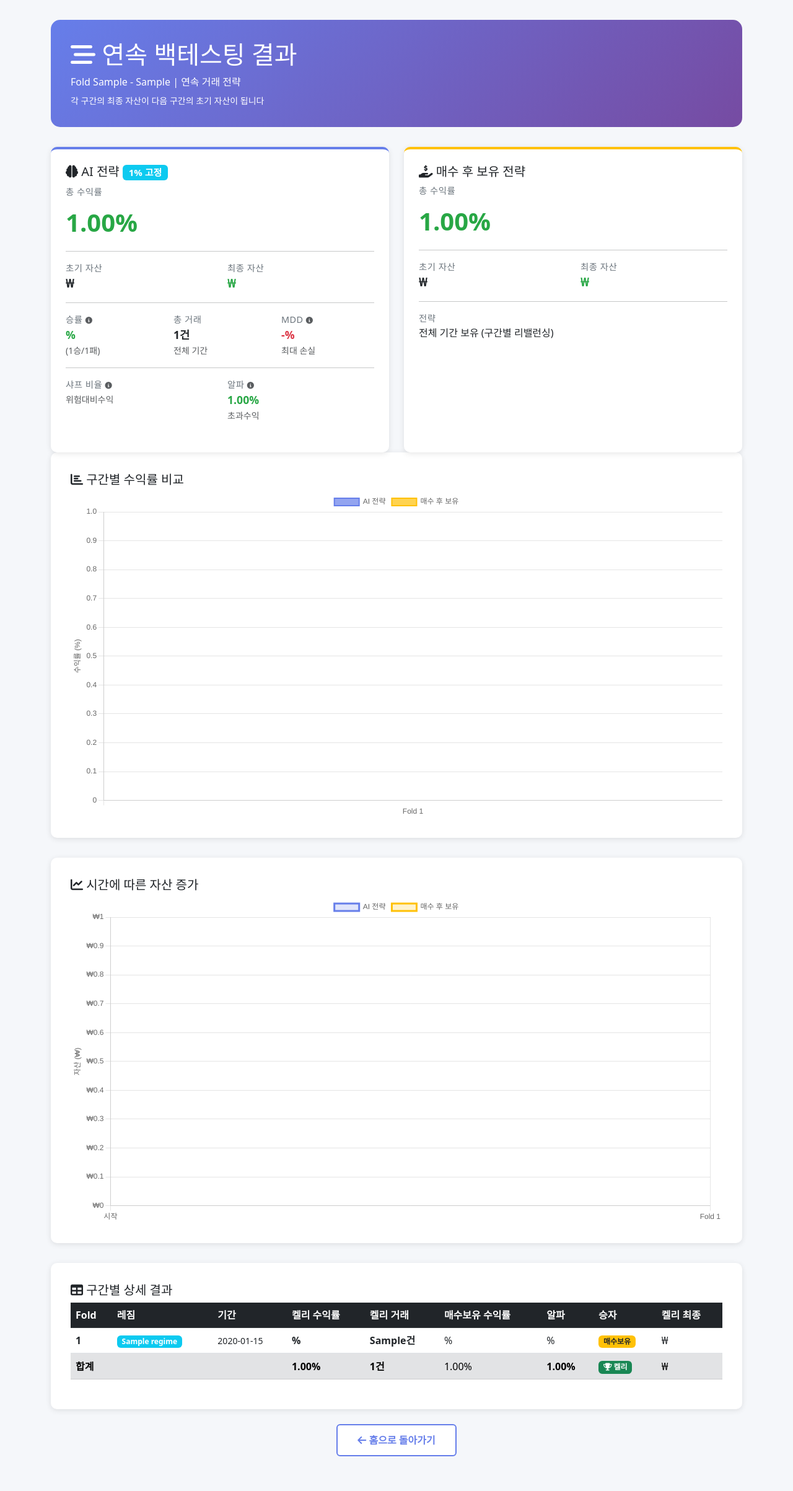
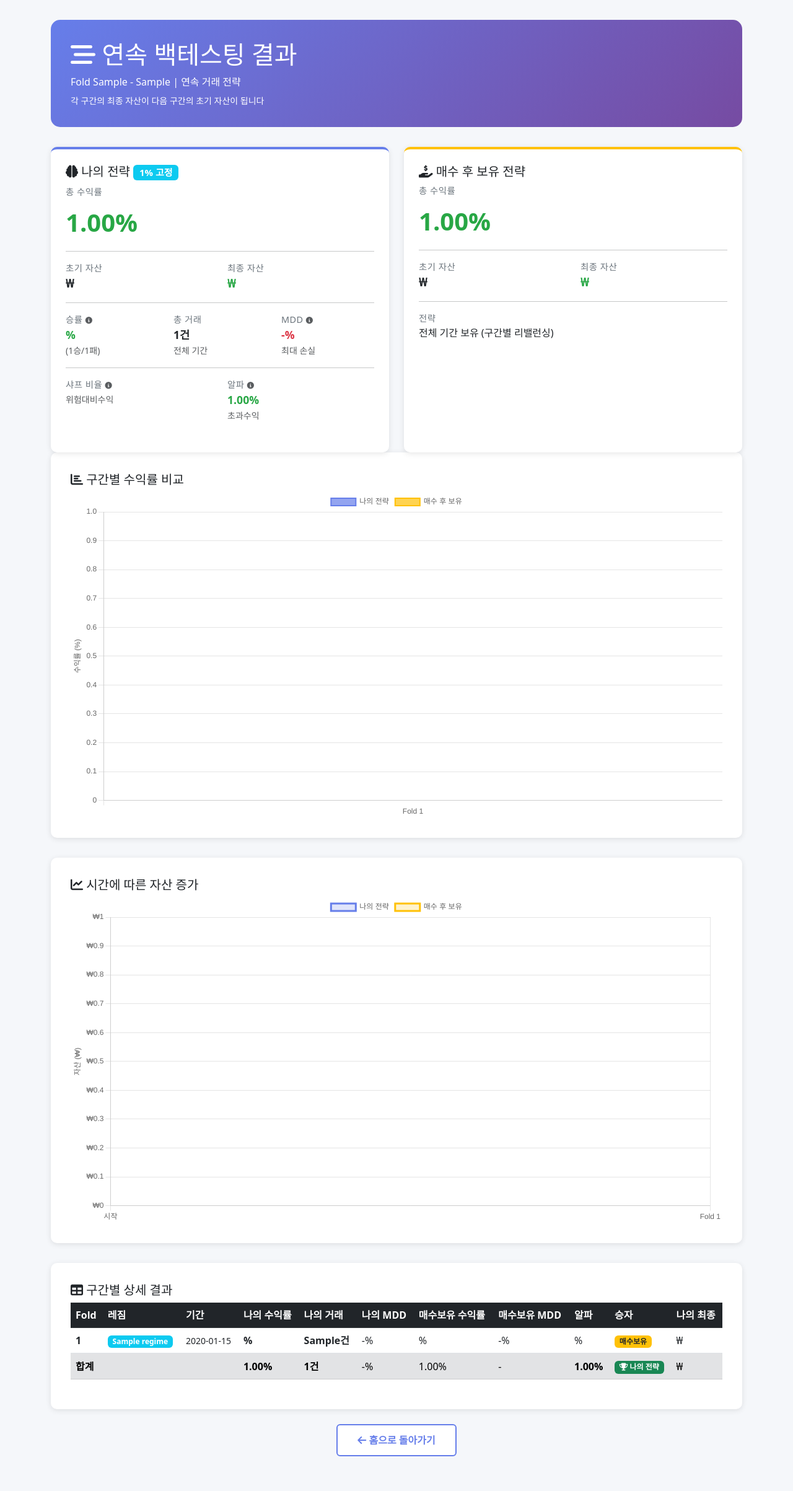
Before and after one commit to invigoworks-knu/engine, a Spring app: template src/main/resources/templates/result-sequential.html in a window 1280 px wide. Shown: the whole page at 62% size. Run offline with Thymeleaf, Linux system fonts and the light colour scheme; the template is opened without the code that fills it: most values are stand-ins (such as "Sample title", 1, 10 or a date in 2020); data that the repository does not hold is empty; some libraries are stand-ins or nearby versions.

Commit message:
fix: 연속 백테스팅 MDD 계산 오류 수정 및 전략 명칭 변경
주요 변경사항:
1. 전략 명칭 변경: 'AI 전략' → '나의 전략'
   - 고정 포지션 비율 사용 시 Kelly Criterion이 아니므로 더 적절한 명칭으로 변경
   - result.html, result-sequential.html의 모든 레이블 및 차트 변경

2. 연속 백테스팅 MDD 계산 버그 수정
   - 문제: allCapitalHistory가 fold 경계값만 저장하여 fold 내 거래의 손실을 반영하지 못함
   - 해결: BacktestResponse.KellyStrategyResult에 capitalHistory 필드 추가 (@JsonIgnore)
   - runSequentialBacktest()에서 각 fold의 전체 자본 이력을 수집하여 정확한 MDD 계산

3. Fold별 MDD 표시 추가
   - SequentialBacktestResponse.FoldResult에 kellyMdd, buyHoldMdd 필드 추가
   - 연속 백테스팅 결과 테이블에 fold별 MDD 컬럼 추가
   - 전체 MDD(overallMaxDrawdown)와 fold별 MDD를 모두 표시하여 상세 분석 가능

이제 연속 백테스팅에서 승률이 63%이지만 MDD가 0%로 표시되던 문제가 해결됨

```diff
--- a/src/main/java/com/coinreaders/engine/application/backtest/dto/BacktestResponse.java
+++ b/src/main/java/com/coinreaders/engine/application/backtest/dto/BacktestResponse.java
@@ -1,9 +1,11 @@
 package com.coinreaders.engine.application.backtest.dto;
 
+import com.fasterxml.jackson.annotation.JsonIgnore;
 import lombok.*;
 
 import java.math.BigDecimal;
 import java.time.LocalDate;
+import java.util.List;
 
 @Getter
 @Setter
@@ -47,6 +49,10 @@ public class BacktestResponse {
         private BigDecimal kellyFraction; // 켈리 비율 (F)
         private BigDecimal maxDrawdown; // 최대 낙폭 (%)
         private BigDecimal sharpeRatio; // 샤프 비율 (선택)
+
+        // 내부용: 연속 백테스팅 MDD 계산을 위한 자본 이력 (API 응답에는 포함되지 않음)
+        @JsonIgnore
+        private List<BigDecimal> capitalHistory;
     }
 
     @Getter
--- a/src/main/java/com/coinreaders/engine/application/backtest/dto/SequentialBacktestResponse.java
+++ b/src/main/java/com/coinreaders/engine/application/backtest/dto/SequentialBacktestResponse.java
@@ -64,11 +64,13 @@ public class SequentialBacktestResponse {
         private BigDecimal kellyFinalCapital;
         private BigDecimal kellyReturnPct;
         private Integer kellyTrades; // 거래 횟수
+        private BigDecimal kellyMdd; // 최대 낙폭 (%)
 
         // Buy & Hold 전략
         private BigDecimal buyHoldInitialCapital;
         private BigDecimal buyHoldFinalCapital;
         private BigDecimal buyHoldReturnPct;
+        private BigDecimal buyHoldMdd; // 최대 낙폭 (%)
 
         // 비교
         private BigDecimal alpha;
--- a/src/main/resources/templates/result-sequential.html
+++ b/src/main/resources/templates/result-sequential.html
@@ -102,7 +102,7 @@
         <div class="row">
             <div class="col-md-6">
                 <div class="stat-card kelly-card">
-                    <h5><i class="fas fa-brain"></i> AI 전략
+                    <h5><i class="fas fa-brain"></i> 나의 전략
                         <span th:if="${positionSizePercent != null}" class="badge bg-info">[[${positionSizePercent}]]% 고정</span>
                         <span th:if="${positionSizePercent == null}" class="badge bg-primary">켈리 자동</span>
                     </h5>
@@ -248,12 +248,14 @@
                             <th>Fold</th>
                             <th>레짐</th>
                             <th>기간</th>
-                            <th>켈리 수익률</th>
-                            <th>켈리 거래</th>
+                            <th>나의 수익률</th>
+                            <th>나의 거래</th>
+                            <th>나의 MDD</th>
                             <th>매수보유 수익률</th>
+                            <th>매수보유 MDD</th>
                             <th>알파</th>
                             <th>승자</th>
-                            <th>켈리 최종</th>
+                            <th>나의 최종</th>
                         </tr>
                     </thead>
                     <tbody>
@@ -272,15 +274,21 @@
                             <td>
                                 <strong>[[${fold.kellyTrades}]]건</strong>
                             </td>
+                            <td class="negative">
+                                -[[${#numbers.formatDecimal(fold.kellyMdd, 1, 2)}]]%
+                            </td>
                             <td th:class="${fold.buyHoldReturnPct >= 0 ? 'positive' : 'negative'}">
                                 [[${#numbers.formatDecimal(fold.buyHoldReturnPct, 1, 2)}]]%
+                            </td>
+                            <td class="negative">
+                                -[[${#numbers.formatDecimal(fold.buyHoldMdd, 1, 2)}]]%
                             </td>
                             <td th:class="${fold.alpha >= 0 ? 'positive' : 'negative'}">
                                 [[${#numbers.formatDecimal(fold.alpha, 1, 2)}]]%
                             </td>
                             <td>
                                 <span th:if="${fold.winner == 'KELLY'}" class="badge bg-success">
-                                    <i class="fas fa-trophy"></i> 켈리
+                                    <i class="fas fa-trophy"></i> 나의 전략
                                 </span>
                                 <span th:if="${fold.winner != 'KELLY'}" class="badge bg-warning text-dark">
                                     매수보유
@@ -294,13 +302,15 @@
                             <td colspan="3"><strong>합계</strong></td>
                             <td class="positive"><strong>[[${#numbers.formatDecimal(result.kellyComparison.totalReturnPct, 1, 2)}]]%</strong></td>
                             <td><strong>[[${result.kellyComparison.totalTrades}]]건</strong></td>
+                            <td class="negative">-[[${#numbers.formatDecimal(result.kellyComparison.overallMaxDrawdown, 1, 2)}]]%</td>
                             <td>[[${#numbers.formatDecimal(result.buyHoldComparison.totalReturnPct, 1, 2)}]]%</td>
+                            <td>-</td>
                             <td th:class="${result.kellyComparison.totalAlpha >= 0 ? 'positive' : 'negative'}">
                                 <strong>[[${#numbers.formatDecimal(result.kellyComparison.totalAlpha, 1, 2)}]]%</strong>
                             </td>
                             <td>
                                 <span th:if="${result.kellyComparison.totalAlpha >= 0}" class="badge bg-success">
-                                    <i class="fas fa-trophy"></i> 켈리
+                                    <i class="fas fa-trophy"></i> 나의 전략
                                 </span>
                                 <span th:if="${result.kellyComparison.totalAlpha < 0}" class="badge bg-warning text-dark">
                                     매수보유
@@ -345,7 +355,7 @@
                 labels: foldLabels.map(f => 'Fold ' + f),
                 datasets: [
                     {
-                        label: 'AI 전략',
+                        label: '나의 전략',
                         data: kellyReturns,
                         backgroundColor: 'rgba(102, 126, 234, 0.7)',
                         borderColor: 'rgba(102, 126, 234, 1)',
@@ -410,7 +420,7 @@
                 labels: growthLabels,
                 datasets: [
                     {
-                        label: 'AI 전략',
+                        label: '나의 전략',
                         data: kellyCapitals,
                         backgroundColor: 'rgba(102, 126, 234, 0.2)',
                         borderColor: 'rgba(102, 126, 234, 1)',
```
Also changed, not shown: src/main/java/com/coinreaders/engine/application/backtest/BacktestService.java (+15 -2 lines), src/main/resources/templates/result.html (+4 -4 lines).
